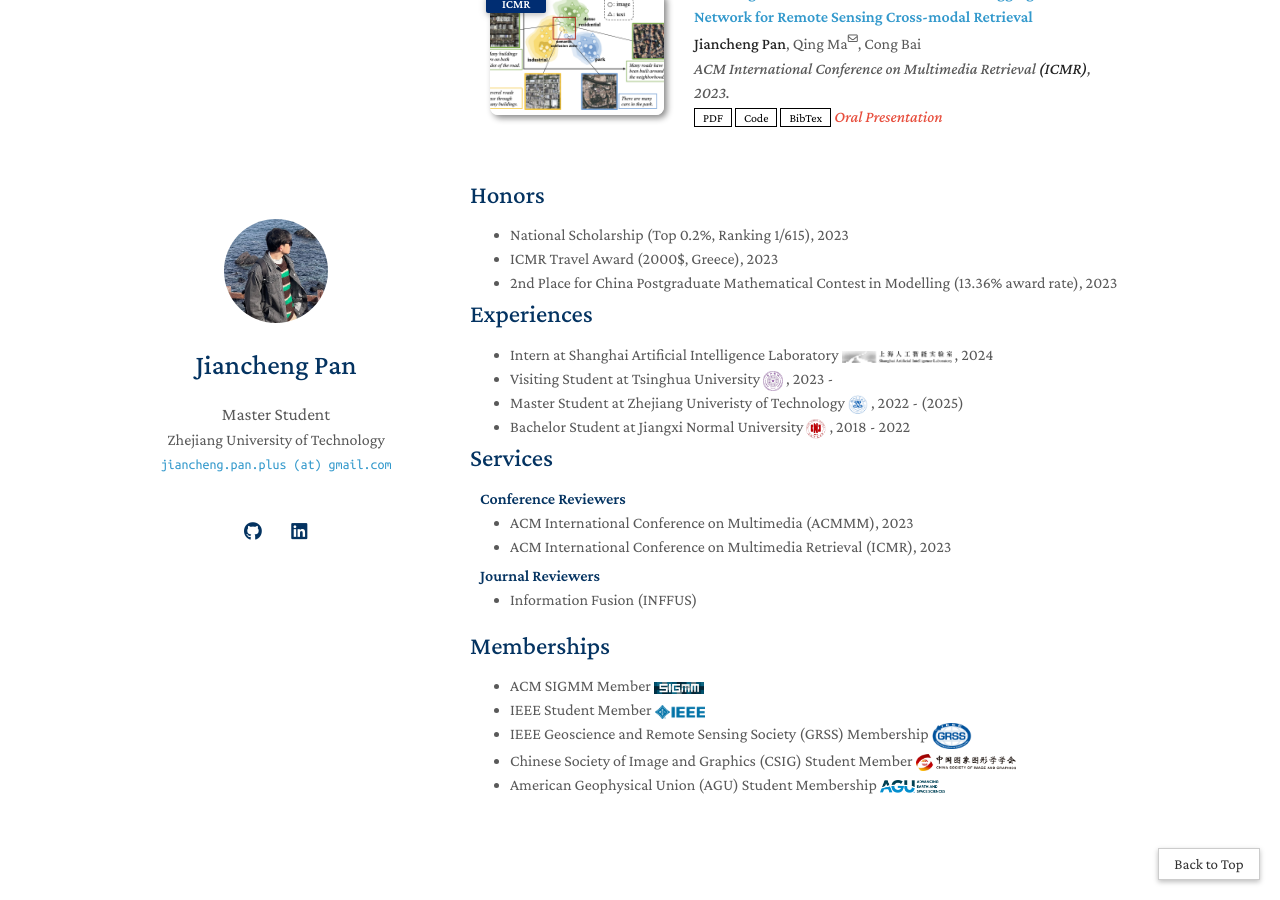
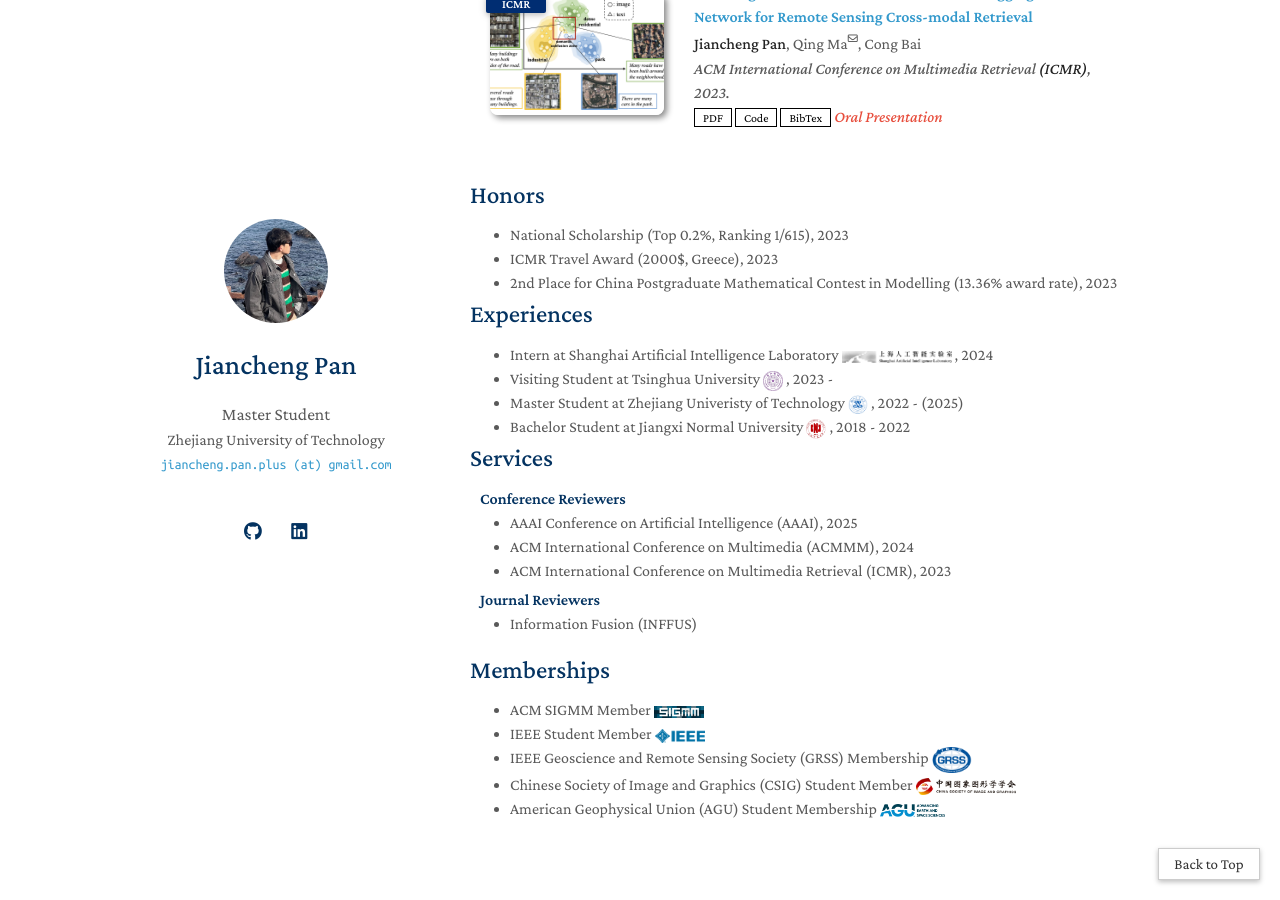
Before and after one commit to jaychempan/jaychempan.github.io, a Jekyll site: the page built from index.md, in a window 1280 px wide and 900 px high, scrolled down 1565 px. Built offline with Jekyll 4.4.1, drawn with Linux system fonts in a browser that asks for light colours; a style sheet for code colours, icons or effects is not loaded; our own code applies the rules of GitHub Pages for plain Markdown files.

Commit message:
update website

```diff
--- a/_includes/services.md
+++ b/_includes/services.md
@@ -3,7 +3,9 @@
 <h4 style="margin:0 10px 0;">Conference Reviewers</h4>
 
 <ul style="margin:0 0 5px;">
-  <li><a href="https://www.acmmm2023.org/"><autocolor>ACM International Conference on Multimedia (ACMMM), 2023</autocolor></a></li>
+
+  <li><a href="https://aaai.org/conference/aaai/aaai-25/"><autocolor>AAAI Conference on Artificial Intelligence (AAAI), 2025</autocolor></a></li>
+  <li><a href="https://www.acmmm2023.org/"><autocolor>ACM International Conference on Multimedia (ACMMM), 2024</autocolor></a></li>
   <li><a href="https://icmr2023.org/"><autocolor>ACM International Conference on Multimedia Retrieval (ICMR), 2023</autocolor></a></li>
 </ul>
 
--- a/_layouts/homepage.html
+++ b/_layouts/homepage.html
@@ -1,7 +1,7 @@
 <!DOCTYPE html>
 <html lang="{{ site.lang | default: "en-US" }}">
   <head>
-    <title>{{ site.title }}'s Homepage</title>
+    <title>Jackie's Homepage</title>
 
     <meta charset="UTF-8">
     <meta http-equiv="X-UA-Compatible" content="IE=edge">
```
